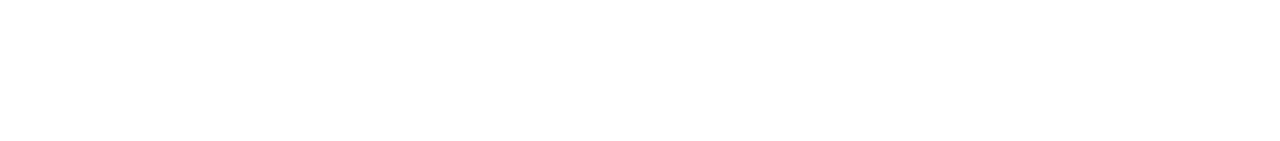
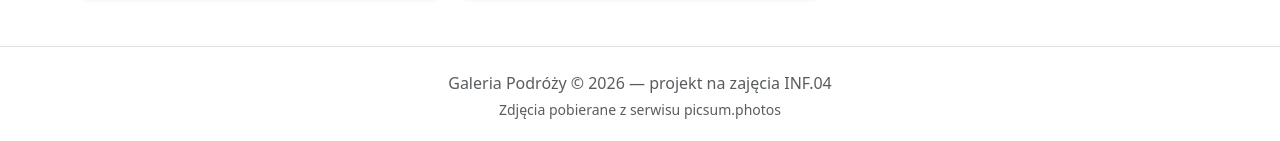
Before and after one commit to dominikalazar/inf04-web, a React (Vite) app in the folder zadania/mb05/: page / in a window 1280 px wide. Shown: the part 1714-1855 px from the top of the page. Before the commit the page ends 1712 px from the top, so only its background shows below. Built offline with nearby package versions, Linux system fonts and the light colour scheme.

Commit message:
MB5: komponent Footer

```diff
--- a/zadania/mb05/src/App.jsx
+++ b/zadania/mb05/src/App.jsx
@@ -2,6 +2,7 @@
 import CategoryBar from "./components/CategoryBar";
 import Navbar from "./components/Navbar";
 import Gallery from "./components/Gallery";
+import Footer from "./components/Footer";
 
 function App() {
   return (
@@ -46,6 +47,8 @@
         <CategoryBar />
         <Gallery />
       </main>
+
+      <Footer />
     </>
   );
 }
--- /dev/null
+++ b/zadania/mb05/src/components/Footer.jsx
@@ -0,0 +1,14 @@
+function Footer() {
+  return (
+    <footer id="stopka" className="border-top mt-5 py-4">
+      <div className="container text-center text-body-secondary">
+        <p className="mb-1">
+          Galeria Podróży &copy; 2026 — projekt na zajęcia INF.04
+        </p>
+        <p className="mb-0 small">Zdjęcia pobierane z serwisu picsum.photos</p>
+      </div>
+    </footer>
+  );
+}
+
+export default Footer;
```
